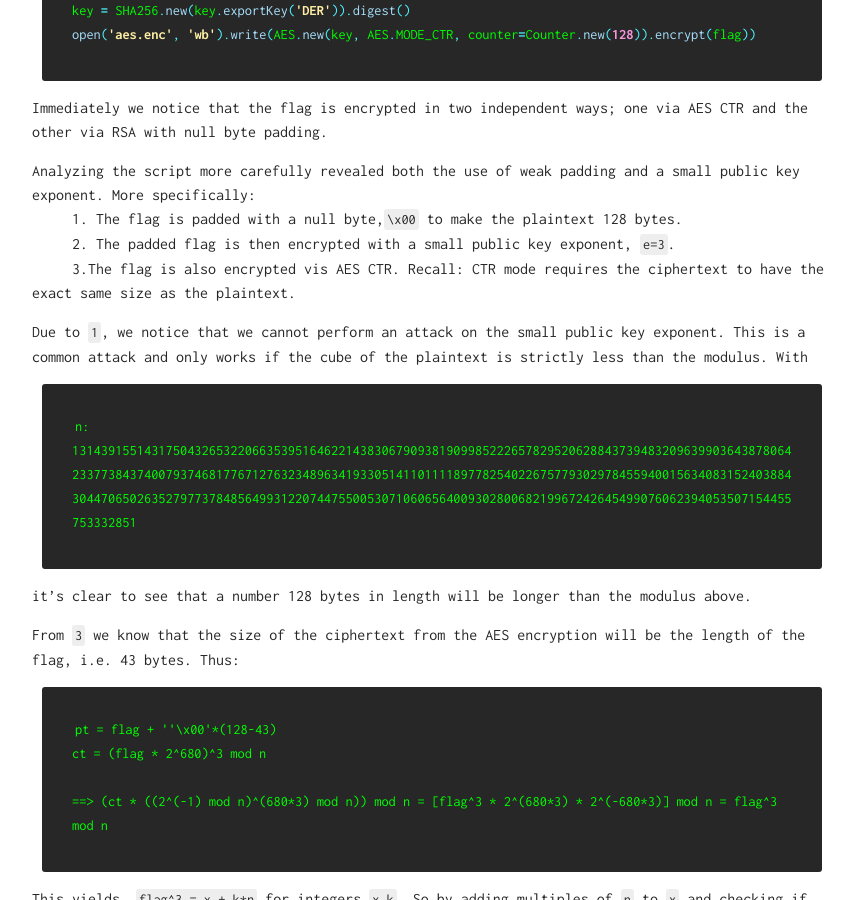
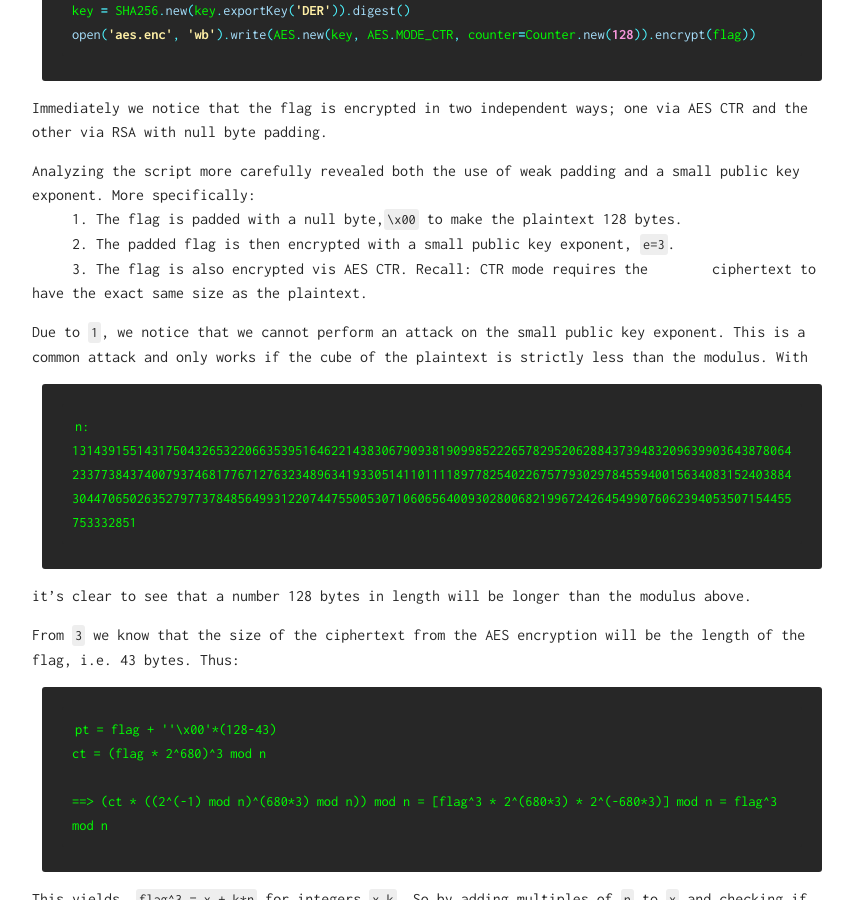
Before and after one commit to drtychai/drtychai.github.io, a Jekyll site: the page built from _posts/hxp-2018/2018-12-09-hxp-crypto.md, in a window 1280 px wide and 900 px high, scrolled down 865 px. Shown: the whole window, without its empty margins (208-1062 px from the left). Built offline with Jekyll 4.4.1, drawn with Linux system fonts in a browser that asks for light colours; some of the changed lines change nothing that is shown.

Commit message:
updated formatting

```diff
--- a/_posts/hxp-2018/2018-12-09-hxp-crypto.md
+++ b/_posts/hxp-2018/2018-12-09-hxp-crypto.md
@@ -33,7 +33,7 @@
 Analyzing the script more carefully revealed both the use of weak padding and a small public key exponent. More specifically:
 <br>&nbsp;&nbsp;&nbsp;&nbsp; 1. The flag is padded with a null byte,`\x00` to make the plaintext 128 bytes.
 <br>&nbsp;&nbsp;&nbsp;&nbsp; 2. The padded flag is then encrypted with a small public key exponent, `e=3`.
-<br>&nbsp;&nbsp;&nbsp;&nbsp; 3.The flag is also encrypted vis AES CTR. Recall: CTR mode requires the ciphertext to have the exact same size as the plaintext.
+<br>&nbsp;&nbsp;&nbsp;&nbsp; 3. The flag is also encrypted vis AES CTR. Recall: CTR mode requires the &nbsp;&nbsp;&nbsp;&nbsp;&nbsp;&nbsp;&nbsp;ciphertext to have the exact same size as the plaintext.
 
 Due to `1`, we notice that we cannot perform an attack on the small public key exponent. This is a common attack and only works if the cube of the plaintext is strictly less than the modulus. With
 
```
